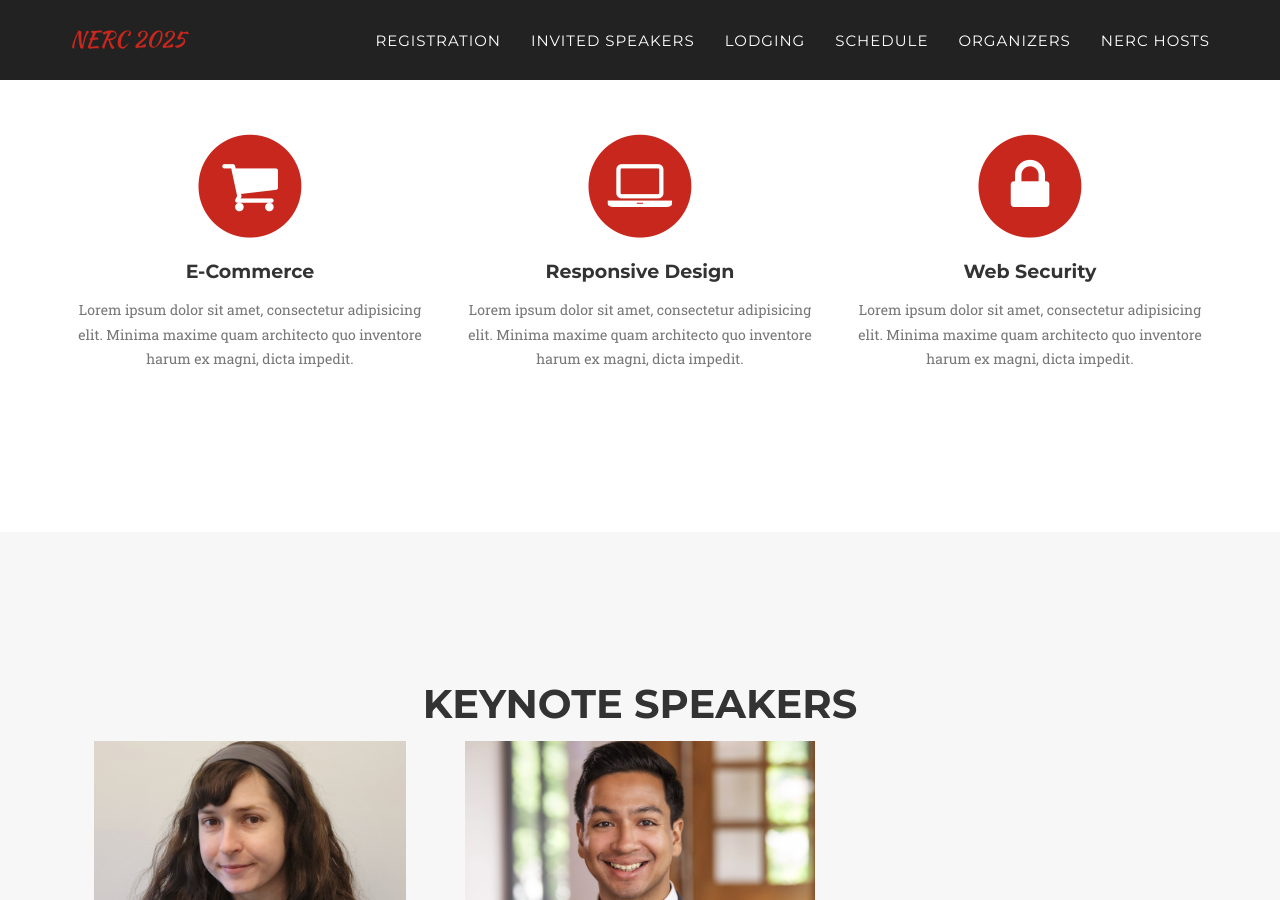
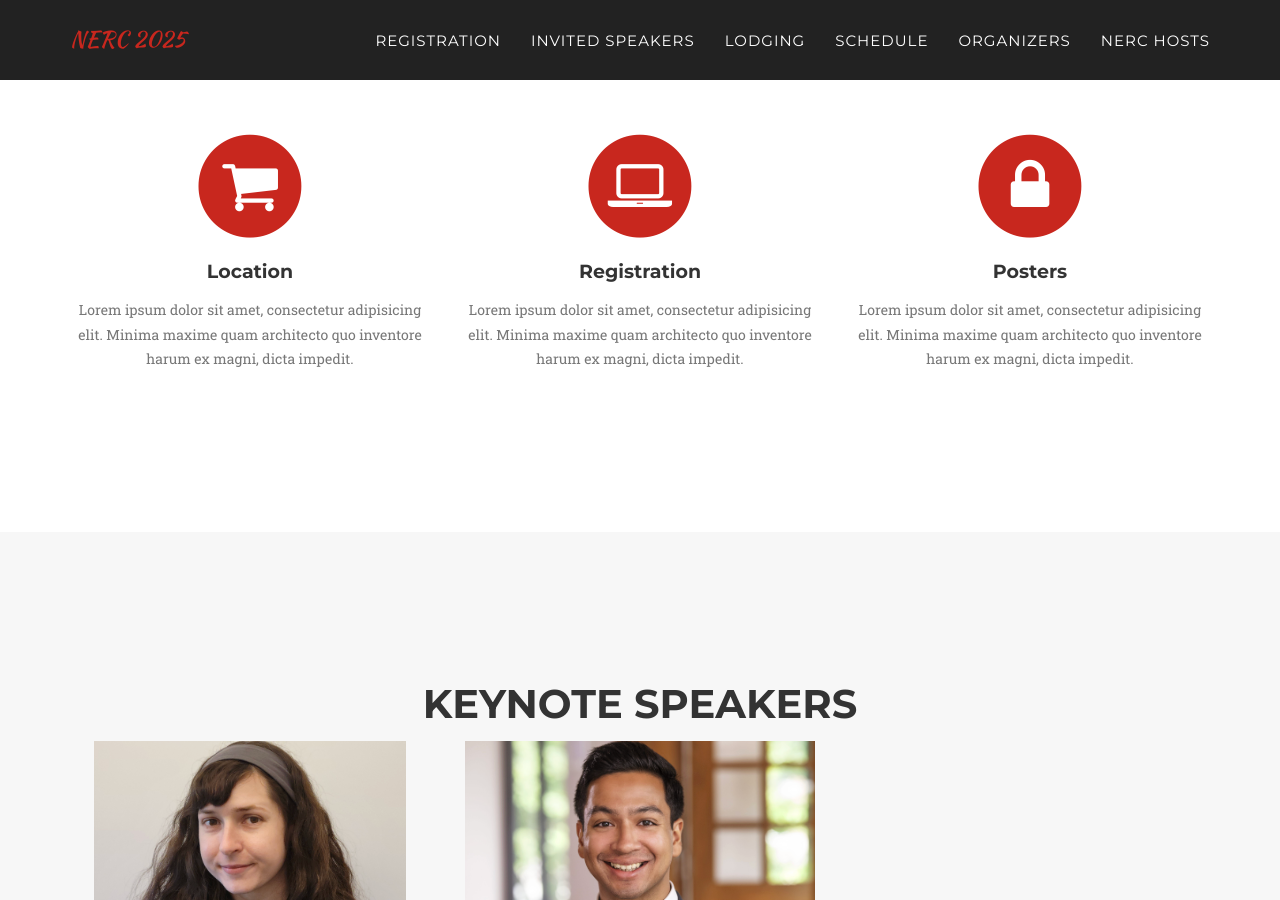
Before and after one commit to Cornell-Tech-AIRLab/cornell2025.nerc.io, a Jekyll site: the page built from index.html, in a window 1280 px wide and 900 px high, scrolled down 963 px. Built offline with Jekyll 4.4.1, drawn with Linux system fonts in a browser that asks for light colours; some web fonts are replaced.

Commit message:
updating registration

```diff
--- a/_includes/registration.html
+++ b/_includes/registration.html
@@ -13,7 +13,7 @@
           <i class="fa fa-circle fa-stack-2x text-primary"></i>
           <i class="fa fa-shopping-cart fa-stack-1x fa-inverse"></i>
         </span>
-        <h4 class="registration-heading">E-Commerce</h4>
+        <h4 class="registration-heading">Location</h4>
         <p class="text-muted">Lorem ipsum dolor sit amet, consectetur adipisicing elit. Minima maxime quam architecto quo inventore harum ex magni, dicta impedit.</p>
       </div>
       <div class="col-md-4">
@@ -21,7 +21,7 @@
           <i class="fa fa-circle fa-stack-2x text-primary"></i>
           <i class="fa fa-laptop fa-stack-1x fa-inverse"></i>
         </span>
-        <h4 class="registration-heading">Responsive Design</h4>
+        <h4 class="registration-heading">Registration</h4>
         <p class="text-muted">Lorem ipsum dolor sit amet, consectetur adipisicing elit. Minima maxime quam architecto quo inventore harum ex magni, dicta impedit.</p>
       </div>
       <div class="col-md-4">
@@ -29,7 +29,7 @@
           <i class="fa fa-circle fa-stack-2x text-primary"></i>
           <i class="fa fa-lock fa-stack-1x fa-inverse"></i>
         </span>
-        <h4 class="registration-heading">Web Security</h4>
+        <h4 class="registration-heading">Posters</h4>
         <p class="text-muted">Lorem ipsum dolor sit amet, consectetur adipisicing elit. Minima maxime quam architecto quo inventore harum ex magni, dicta impedit.</p>
       </div>
     </div>
```
